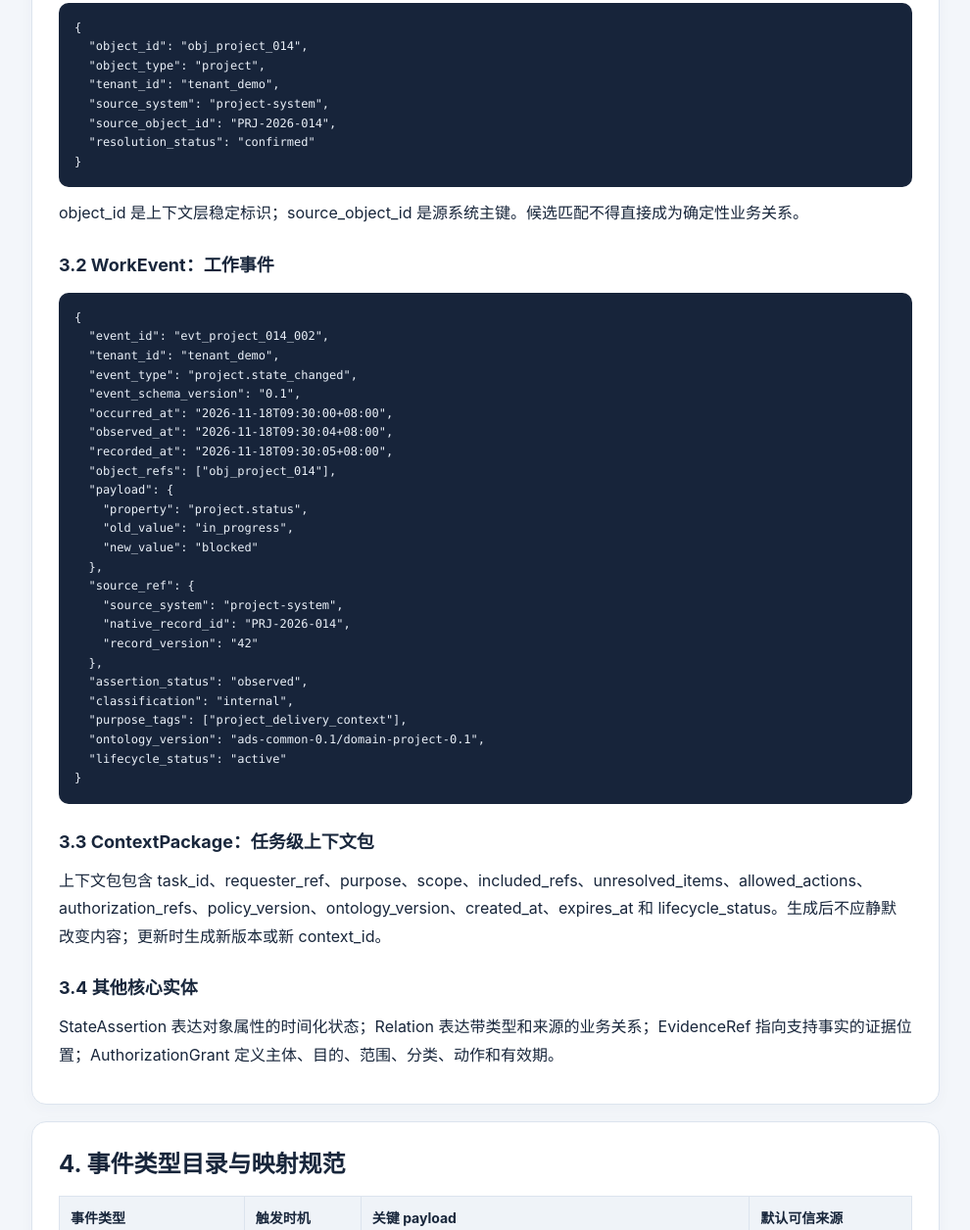
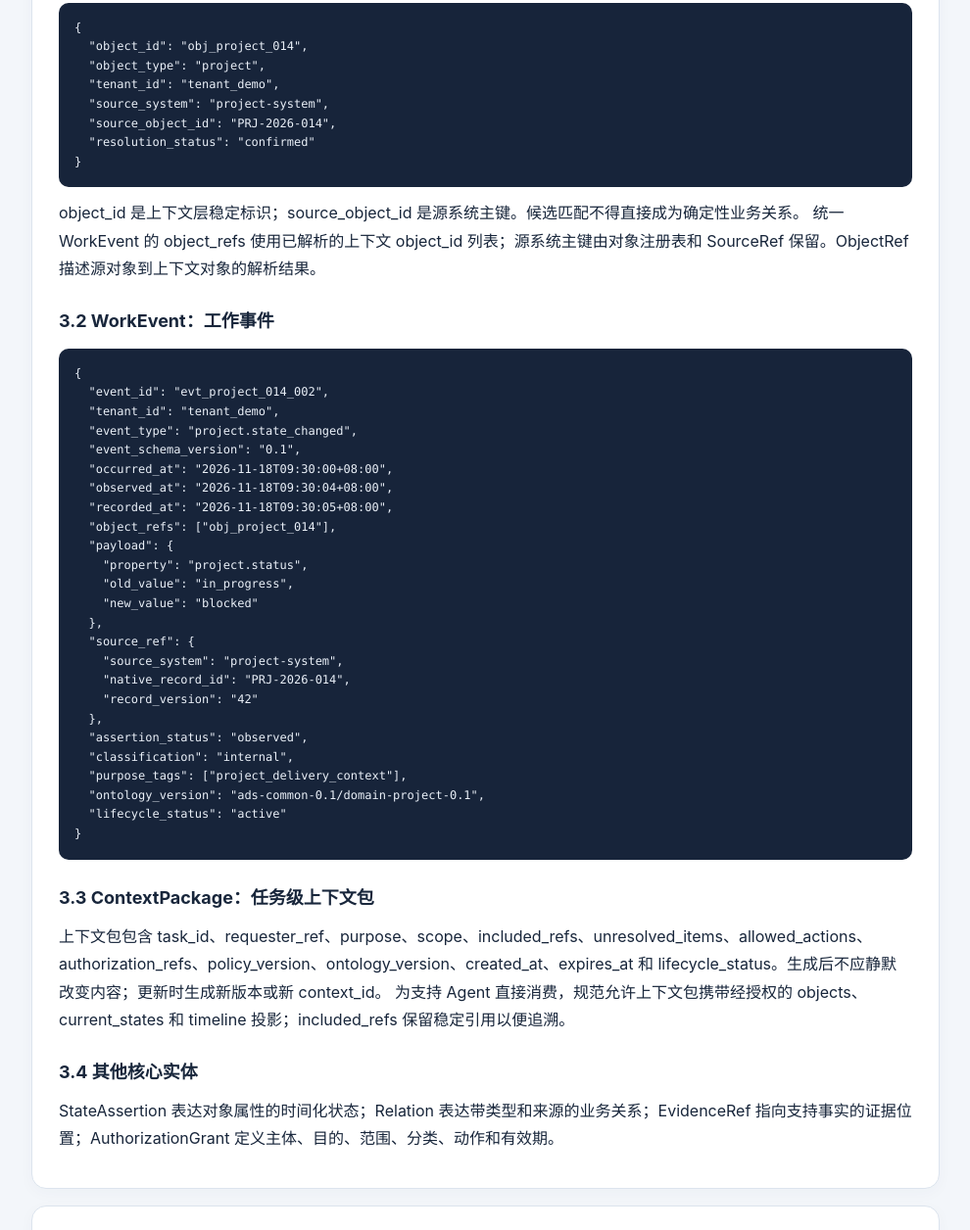
Before and after one commit to yixuan2016/creative, a plain HTML site: page docs/04-企业工作上下文标准规范与最小可运行原型设计.html in a window 1280 px wide. Shown: the part 3244-4500 px from the top of the page at 98% size, without its empty margins (289-1279 px from the left). Drawn offline with Linux system fonts and the light colour scheme.

Commit message:
docs: align HTML contracts with prototype schema

```diff
--- a/docs/04-企业工作上下文标准规范与最小可运行原型设计.html
+++ b/docs/04-企业工作上下文标准规范与最小可运行原型设计.html
@@ -66,7 +66,7 @@ ul,ol{padding-left:1.35em}li{margin:5px 0}pre{overflow:auto;background:#17243a;c
   "source_object_id": "PRJ-2026-014",
   "resolution_status": "confirmed"
 }</code></pre>
-<p>object_id 是上下文层稳定标识；source_object_id 是源系统主键。候选匹配不得直接成为确定性业务关系。</p>
+<p>object_id 是上下文层稳定标识；source_object_id 是源系统主键。候选匹配不得直接成为确定性业务关系。 统一 WorkEvent 的 object_refs 使用已解析的上下文 object_id 列表；源系统主键由对象注册表和 SourceRef 保留。ObjectRef 描述源对象到上下文对象的解析结果。</p>
 <h3>3.2 WorkEvent：工作事件</h3><pre><code>{
   "event_id": "evt_project_014_002",
   "tenant_id": "tenant_demo",
@@ -92,7 +92,7 @@ ul,ol{padding-left:1.35em}li{margin:5px 0}pre{overflow:auto;background:#17243a;c
   "ontology_version": "ads-common-0.1/domain-project-0.1",
   "lifecycle_status": "active"
 }</code></pre>
-<h3>3.3 ContextPackage：任务级上下文包</h3><p>上下文包包含 task_id、requester_ref、purpose、scope、included_refs、unresolved_items、allowed_actions、authorization_refs、policy_version、ontology_version、created_at、expires_at 和 lifecycle_status。生成后不应静默改变内容；更新时生成新版本或新 context_id。</p>
+<h3>3.3 ContextPackage：任务级上下文包</h3><p>上下文包包含 task_id、requester_ref、purpose、scope、included_refs、unresolved_items、allowed_actions、authorization_refs、policy_version、ontology_version、created_at、expires_at 和 lifecycle_status。生成后不应静默改变内容；更新时生成新版本或新 context_id。 为支持 Agent 直接消费，规范允许上下文包携带经授权的 objects、current_states 和 timeline 投影；included_refs 保留稳定引用以便追溯。</p>
 <h3>3.4 其他核心实体</h3><p>StateAssertion 表达对象属性的时间化状态；Relation 表达带类型和来源的业务关系；EvidenceRef 指向支持事实的证据位置；AuthorizationGrant 定义主体、目的、范围、分类、动作和有效期。</p>
 </section>
 
```
